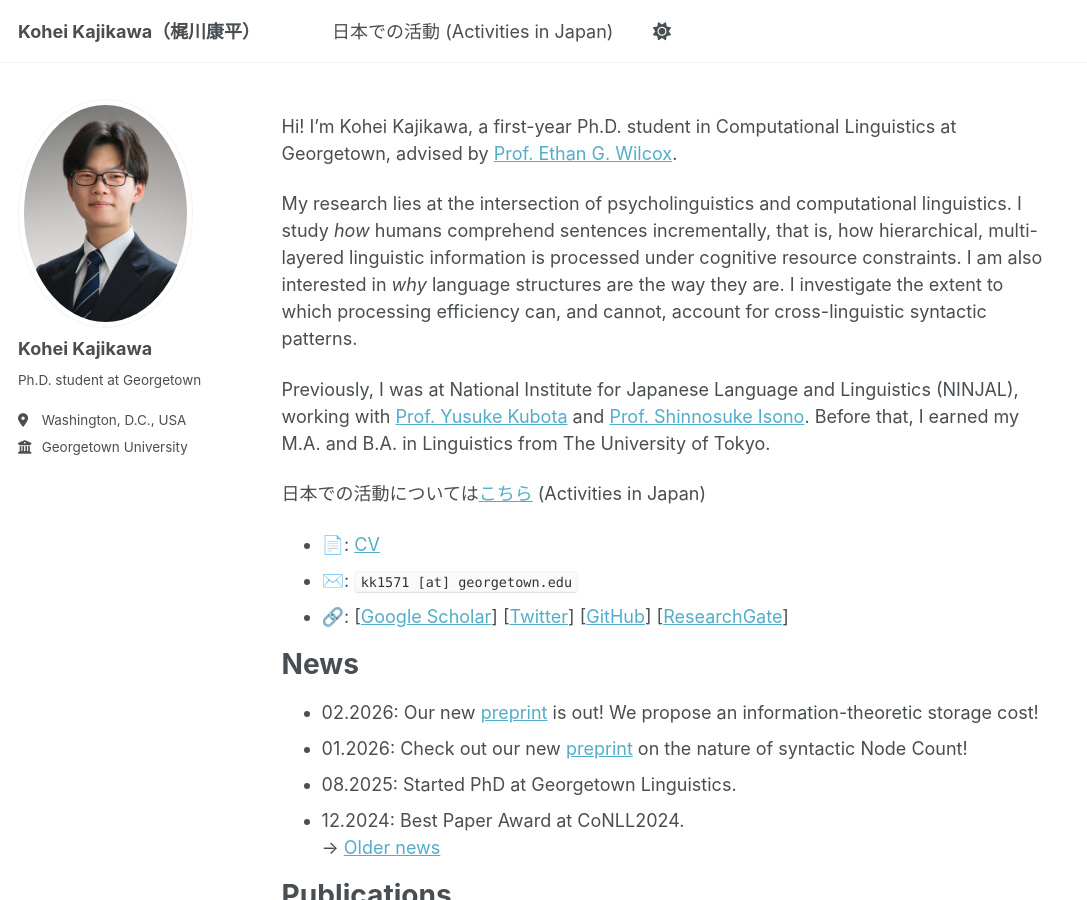
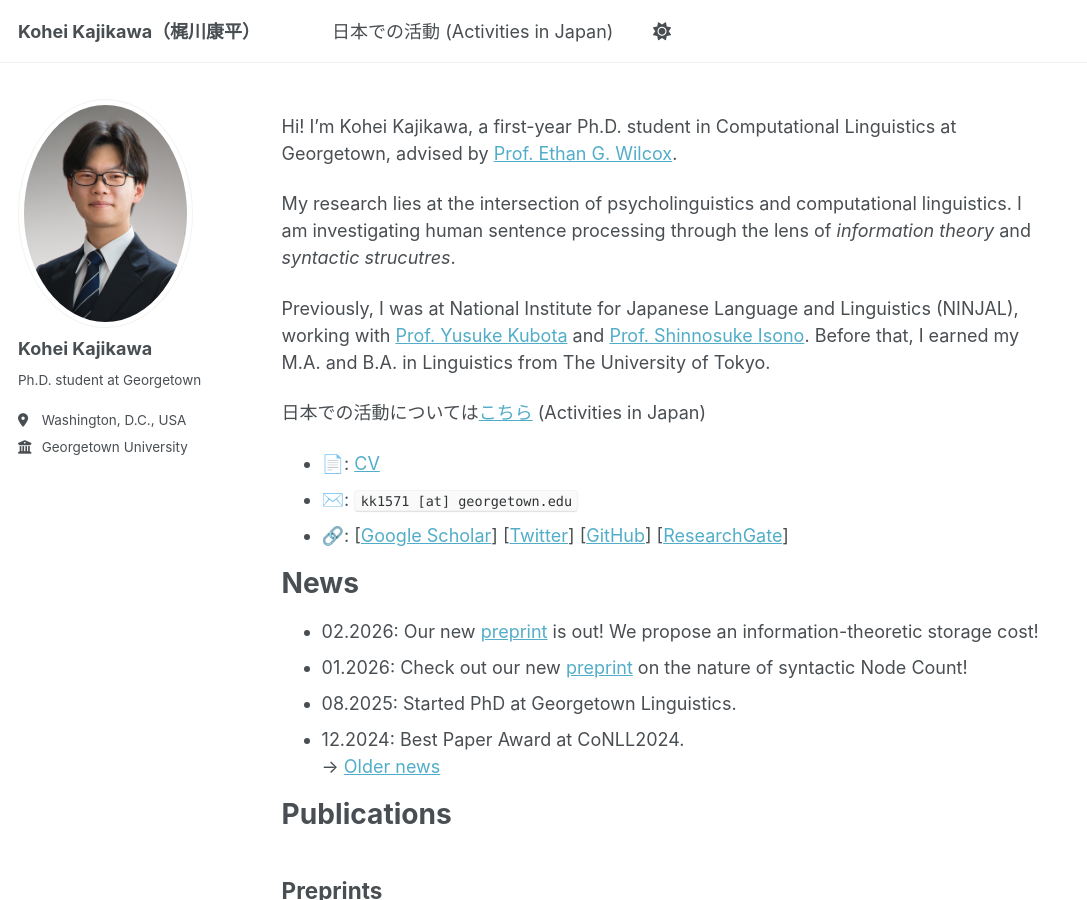
Before and after one commit to kohei-kaji/kohei-kaji.github.io, a Jekyll site: the page built from _pages/about.md, in a window 1280 px wide and 900 px high. Shown: the whole window, without its empty margins (0-1087 px from the left). Built offline with Jekyll 4.4.1, drawn with Linux system fonts in a browser that asks for light colours.

```diff
--- a/_pages/about.md
+++ b/_pages/about.md
@@ -10,9 +10,7 @@ redirect_from:
 Hi! I'm Kohei Kajikawa, a first-year Ph.D. student in Computational Linguistics at Georgetown, advised by [Prof. Ethan G. Wilcox](https://wilcoxeg.github.io).
 
 My research lies at the intersection of psycholinguistics and computational linguistics.
-I study *how* humans comprehend sentences incrementally, that is, how hierarchical, multi-layered linguistic information is processed under cognitive resource constraints.
-I am also interested in *why* language structures are the way they are.
-I investigate the extent to which processing efficiency can, and cannot, account for cross-linguistic syntactic patterns.
+I am investigating human sentence processing through the lens of *information theory* and *syntactic strucutres*.
 
 
 Previously, I was at National Institute for Japanese Language and Linguistics (NINJAL), working with [Prof. Yusuke Kubota](https://www2.ninjal.ac.jp/kubota) and [Prof. Shinnosuke Isono](https://isono-s.github.io).
@@ -45,7 +43,7 @@ Preprints
 - Shinnosuke Isono, <ins>Kohei Kajikawa</ins>, Yohei Oseki, and Masayuki Asahara. Modeling memory effects in a head-final language with category locality.
 [[PsyArXiv](https://osf.io/preprints/psyarxiv/aj6my_v1)]
 - Kai Nakaishi, Ryo Yoshida, <ins>Kohei Kajikawa</ins>, Koji Hukushima, and Yohei Oseki. Rethinking the Relationship between the Power Law and Hierarchical Structures. *To appear in TACL*
-[[arXiv](https://arxiv.org/abs/2505.04984v2)]
+[[arXiv](https://arxiv.org/abs/2505.04984v3)]
 
 <!-- Journal Articles
 ------ -->
```
